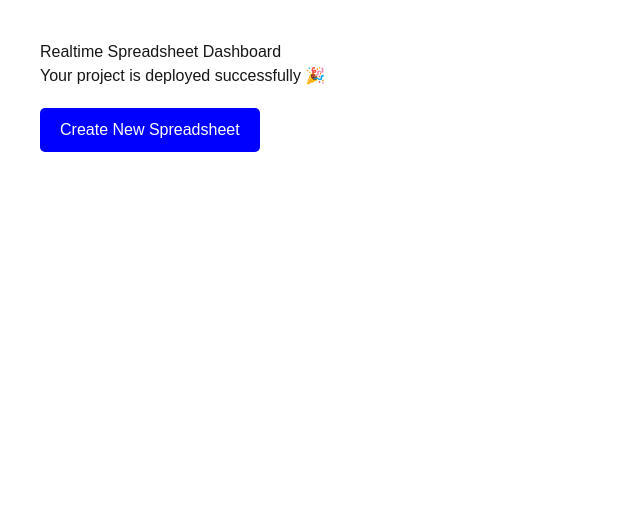
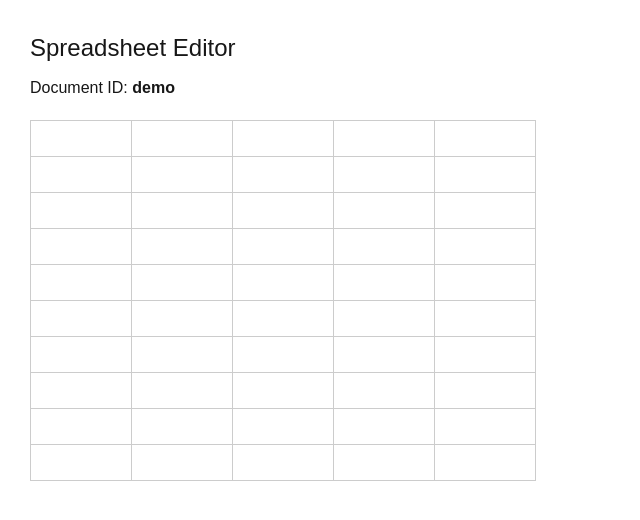
Before and after one commit to Shalini12455/realtime-spreadsheet, a Next.js app: page /editor/demo in a window 1280 px wide. Shown: the top 520 px of the page, without its empty margins (0-640 px from the left). Built offline with nearby package versions, Linux system fonts and the light colour scheme.

Commit message:
Added spreadsheet editor page

```diff
--- a/app/editor/[id]/page.tsx
+++ b/app/editor/[id]/page.tsx
@@ -1,21 +1,61 @@
-export default function Home() {
+"use client";
+
+import { useParams } from "next/navigation";
+import { useState } from "react";
+
+export default function EditorPage() {
+  const params = useParams();
+  const sheetId = params.id;
+
+  const rows = 10;
+  const cols = 5;
+
+  const [cells, setCells] = useState(
+    Array(rows)
+      .fill(null)
+      .map(() => Array(cols).fill(""))
+  );
+
+  const handleChange = (r: number, c: number, value: string) => {
+    const newCells = [...cells];
+    newCells[r][c] = value;
+    setCells(newCells);
+  };
+
   return (
-    <main style={{ padding: "40px", fontFamily: "Arial" }}>
-      <h1>Realtime Spreadsheet Dashboard</h1>
+    <main style={{ padding: "30px", fontFamily: "Arial" }}>
+      <h1 style={{ fontSize: "24px", marginBottom: "10px" }}>
+        Spreadsheet Editor
+      </h1>
 
-      <p>Your project is deployed successfully 🎉</p>
+      <p style={{ marginBottom: "20px" }}>
+        Document ID: <b>{sheetId}</b>
+      </p>
 
-      <button
-        style={{
-          marginTop: "20px",
-          padding: "10px 20px",
-          background: "blue",
-          color: "white",
-          borderRadius: "5px"
-        }}
-      >
-        Create New Spreadsheet
-      </button>
+      <table style={{ borderCollapse: "collapse" }}>
+        <tbody>
+          {cells.map((row, r) => (
+            <tr key={r}>
+              {row.map((cell, c) => (
+                <td key={c} style={{ border: "1px solid #ccc" }}>
+                  <input
+                    value={cell}
+                    onChange={(e) =>
+                      handleChange(r, c, e.target.value)
+                    }
+                    style={{
+                      width: "100px",
+                      height: "35px",
+                      border: "none",
+                      padding: "5px"
+                    }}
+                  />
+                </td>
+              ))}
+            </tr>
+          ))}
+        </tbody>
+      </table>
     </main>
   );
 }
--- a/app/page.tsx
+++ b/app/page.tsx
@@ -1,65 +1,21 @@
-import Image from "next/image";
-
 export default function Home() {
   return (
-    <div className="flex min-h-screen items-center justify-center bg-zinc-50 font-sans dark:bg-black">
-      <main className="flex min-h-screen w-full max-w-3xl flex-col items-center justify-between py-32 px-16 bg-white dark:bg-black sm:items-start">
-        <Image
-          className="dark:invert"
-          src="/next.svg"
-          alt="Next.js logo"
-          width={100}
-          height={20}
-          priority
-        />
-        <div className="flex flex-col items-center gap-6 text-center sm:items-start sm:text-left">
-          <h1 className="max-w-xs text-3xl font-semibold leading-10 tracking-tight text-black dark:text-zinc-50">
-            To get started, edit the page.tsx file.
-          </h1>
-          <p className="max-w-md text-lg leading-8 text-zinc-600 dark:text-zinc-400">
-            Looking for a starting point or more instructions? Head over to{" "}
-            <a
-              href="https://vercel.com/templates?framework=next.js&utm_source=create-next-app&utm_medium=appdir-template-tw&utm_campaign=create-next-app"
-              className="font-medium text-zinc-950 dark:text-zinc-50"
-            >
-              Templates
-            </a>{" "}
-            or the{" "}
-            <a
-              href="https://nextjs.org/learn?utm_source=create-next-app&utm_medium=appdir-template-tw&utm_campaign=create-next-app"
-              className="font-medium text-zinc-950 dark:text-zinc-50"
-            >
-              Learning
-            </a>{" "}
-            center.
-          </p>
-        </div>
-        <div className="flex flex-col gap-4 text-base font-medium sm:flex-row">
-          <a
-            className="flex h-12 w-full items-center justify-center gap-2 rounded-full bg-foreground px-5 text-background transition-colors hover:bg-[#383838] dark:hover:bg-[#ccc] md:w-[158px]"
-            href="https://vercel.com/new?utm_source=create-next-app&utm_medium=appdir-template-tw&utm_campaign=create-next-app"
-            target="_blank"
-            rel="noopener noreferrer"
-          >
-            <Image
-              className="dark:invert"
-              src="/vercel.svg"
-              alt="Vercel logomark"
-              width={16}
-              height={16}
-            />
-            Deploy Now
-          </a>
-          <a
-            className="flex h-12 w-full items-center justify-center rounded-full border border-solid border-black/[.08] px-5 transition-colors hover:border-transparent hover:bg-black/[.04] dark:border-white/[.145] dark:hover:bg-[#1a1a1a] md:w-[158px]"
-            href="https://nextjs.org/docs?utm_source=create-next-app&utm_medium=appdir-template-tw&utm_campaign=create-next-app"
-            target="_blank"
-            rel="noopener noreferrer"
-          >
-            Documentation
-          </a>
-        </div>
-      </main>
-    </div>
+    <main style={{ padding: "40px" }}>
+      <h1>Realtime Spreadsheet Dashboard</h1>
+      <p>Welcome to the spreadsheet app.</p>
+
+      <a href="/editor/demo">
+        <button
+          style={{
+            padding: "10px 20px",
+            background: "blue",
+            color: "white",
+            borderRadius: "5px"
+          }}
+        >
+          Open Spreadsheet
+        </button>
+      </a>
+    </main>
   );
 }
```
